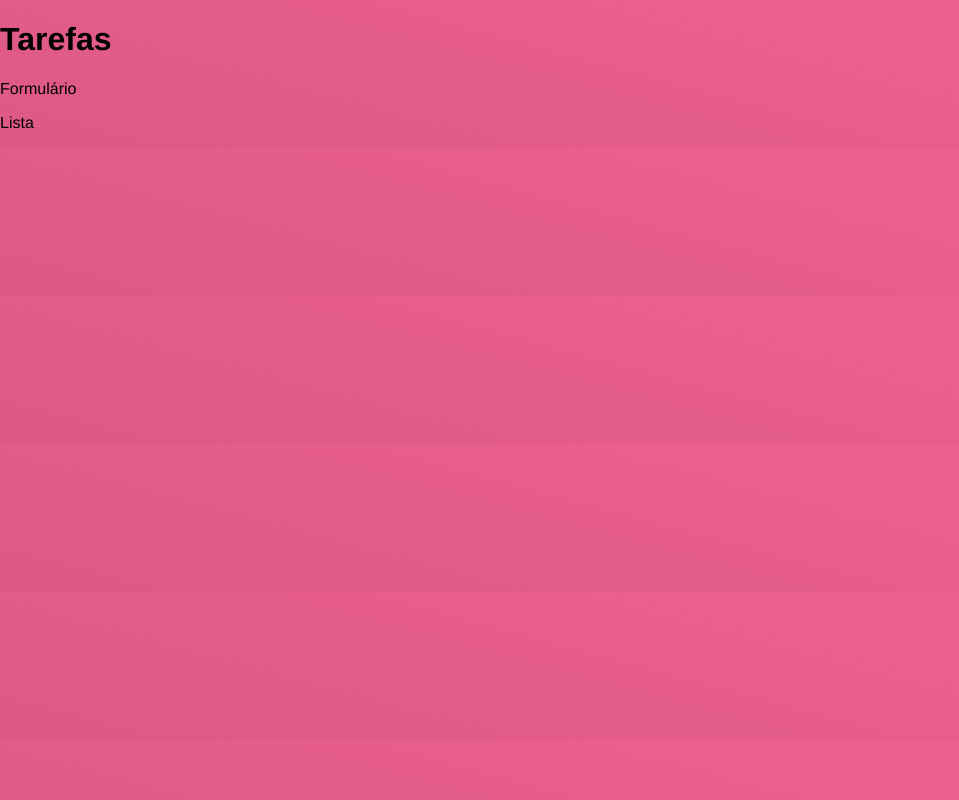
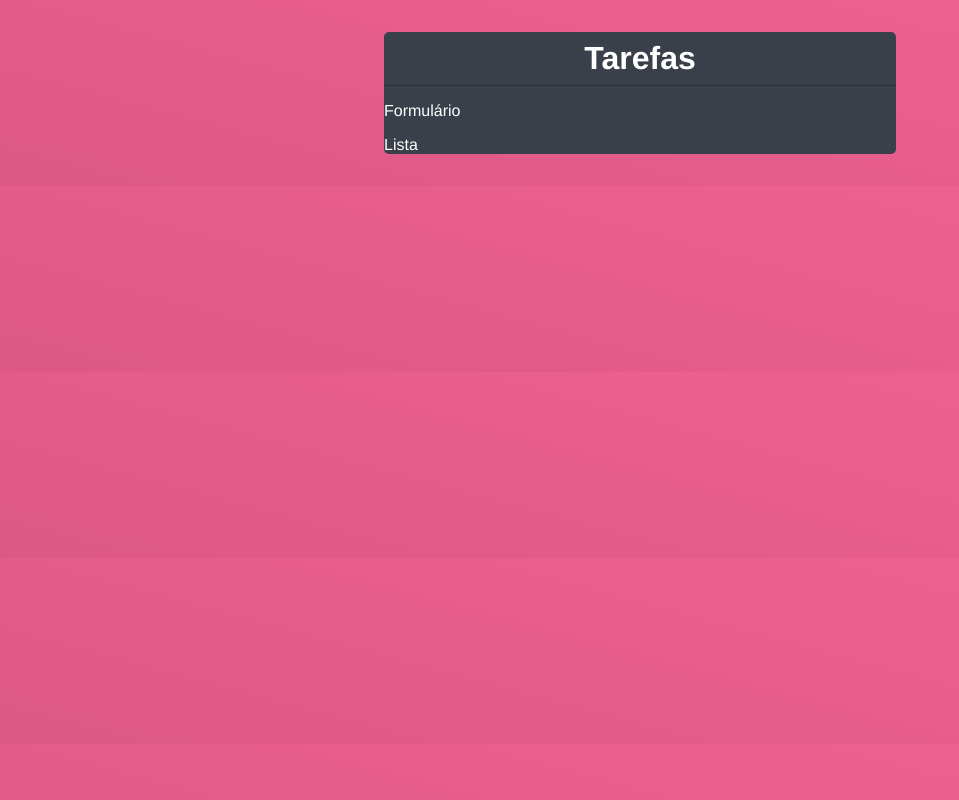
Before and after one commit to CarlosVinicios99/Lista-De-Tarefas-Com-React, a React (Create React App) app: page / in a window 1280 px wide. Shown: the whole page, without its empty margins (0-959 px from the left). Built offline with nearby package versions, Linux system fonts and the light colour scheme.

Commit message:
estilos do titulo e header implementados

```diff
--- a/src/App.css
+++ b/src/App.css
@@ -0,0 +1,17 @@
+.App {
+  width: 40%;
+  margin: 2em auto;
+  background-color: #394049;
+  border-radius: 5px;
+  color: #fff;
+}
+
+.todo-header {
+  padding: 0.5em;
+  border-bottom: 1px solid #2c3035;
+  text-align: center;
+}
+
+.todo-header h1 {
+  margin: 0;
+}
```
